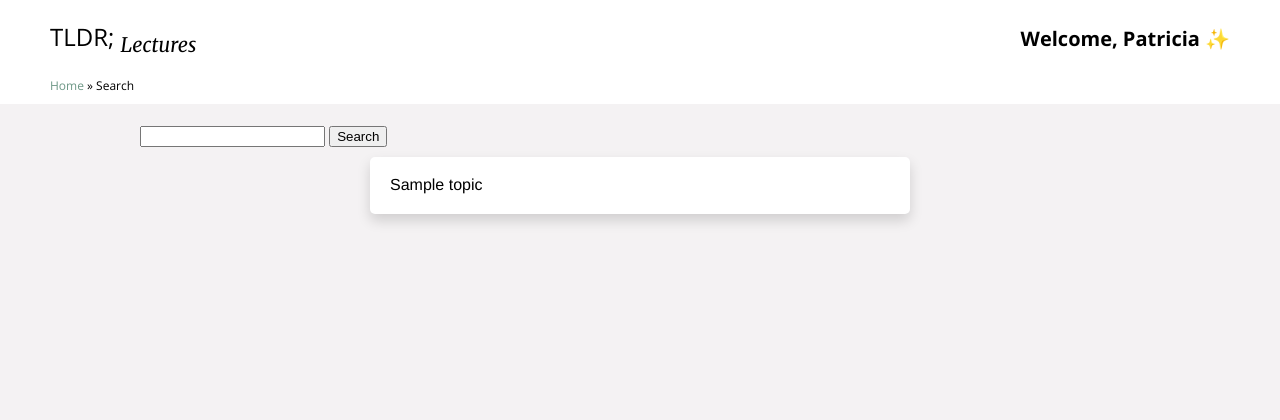
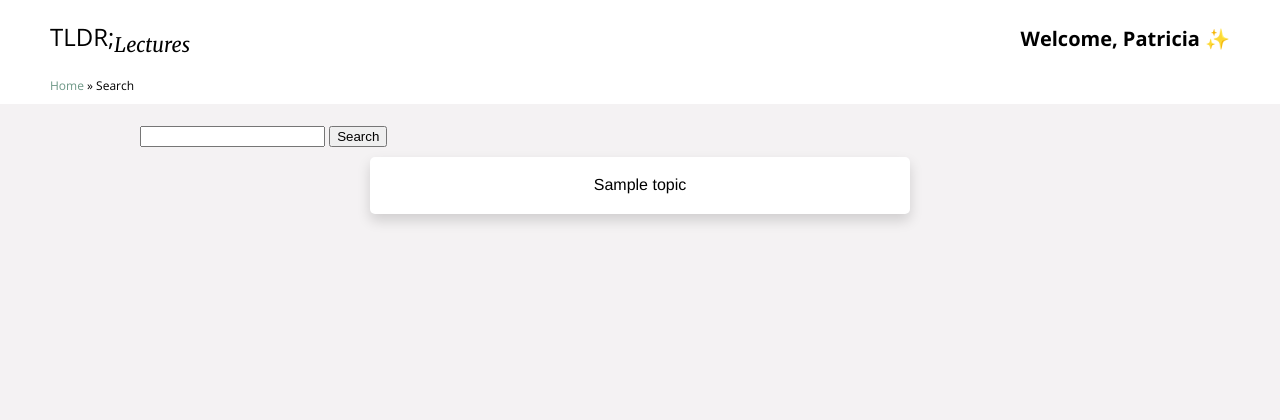
Before and after one commit to Hygster/ETH-Hackathon-Lecture-Summarizer, a Django app: page /search/ in a window 1280 px wide. Shown: the top 420 px of the page. Run offline with Django 4.2, Linux system fonts and the light colour scheme; tables that the repository leaves empty hold one stand-in row (values such as "Sample post").

Commit message:
search tweaks

```diff
--- a/TLDRserver/TLDR/templates/styles/search.css
+++ b/TLDRserver/TLDR/templates/styles/search.css
@@ -84,7 +84,7 @@
     font-weight: 400;
     color: #000000;
     font-size: var(--variable-collection-font-size-medium);
-    text-align: left;
+    text-align: center;
     letter-spacing: 0;
     line-height: normal;
 }
--- a/TLDRserver/TLDR/templates/views/search.html
+++ b/TLDRserver/TLDR/templates/views/search.html
@@ -14,7 +14,7 @@
   <header class="header">
     <div class="first-row">
         <div class="page-title">
-          <a href="#">TLDR; <sub>Lectures</sub>
+          <a href="#">TLDR;<sub>Lectures</sub>
           </a></div>
       <div class="account-login-wrapper">
         <div class="welcome-text">Welcome, Patricia ✨</div>
```
